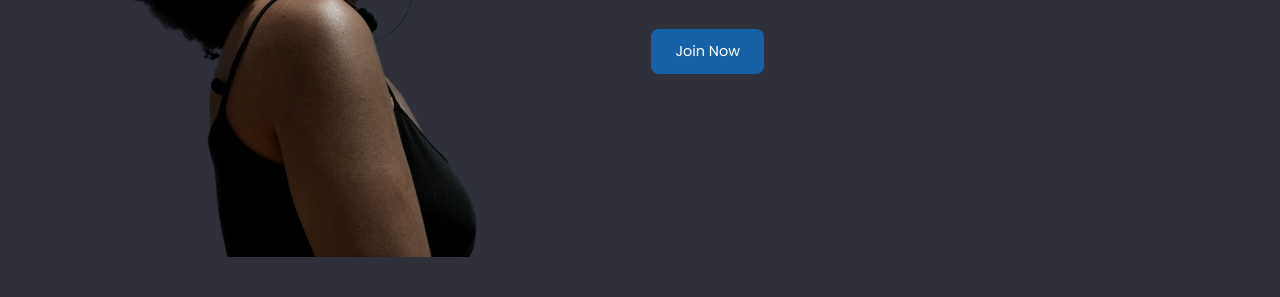
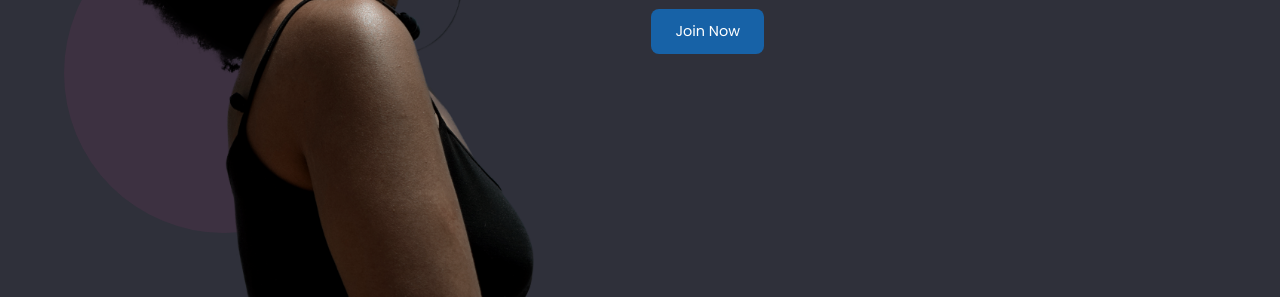
Before and after one commit to Geachie/Soundwave-project, a plain HTML site: page index.html in a window 1280 px wide. Shown: the part 503-800 px from the top of the page. Drawn offline with Linux system fonts and the light colour scheme.

Commit message:
23:20 min

```diff
--- a/index.css
+++ b/index.css
@@ -16,11 +16,12 @@
 .home-main-section .lady-image {
   background-image: url(images/landing-page-girl.png);
   flex-grow: 1;
-  max-height: 70vh;
+  max-height: 80vh;
   min-width: 30vw;
   background-size: contain;
   background-repeat: no-repeat;
   background-position: bottom left;
+  margin-bottom: 0;
 }
 
 .home-main-section .call-to-action {
@@ -31,6 +32,21 @@
   align-self: center;
 }
 
+/* Home page circles */
+
+/* Home page circle 1 */
+
+.home-page-circle-1 {
+  position: absolute;
+  width: 25vw;
+  height: 25vw;
+  border-radius: 50%;
+  background-color: rgba(188, 58, 127, 0.1);
+  bottom: 5vw;
+  left: 5vw;
+  z-index: -1;
+}
+
 @media (max-width: 900px) {
   .home-main-section .image-wrapper {
     display: none;
--- a/styles.css
+++ b/styles.css
@@ -61,13 +61,13 @@ body {
   display: flex;
   justify-content: space-between;
   align-items: center;
-  height: 140px;
+  /* height: 0; */
 }
 
 .container {
   max-width: 1200px;
   margin: 0 auto;
-  padding: 40px;
+  padding: 40px 40px 0 40px;
 }
 
 .title {
```
